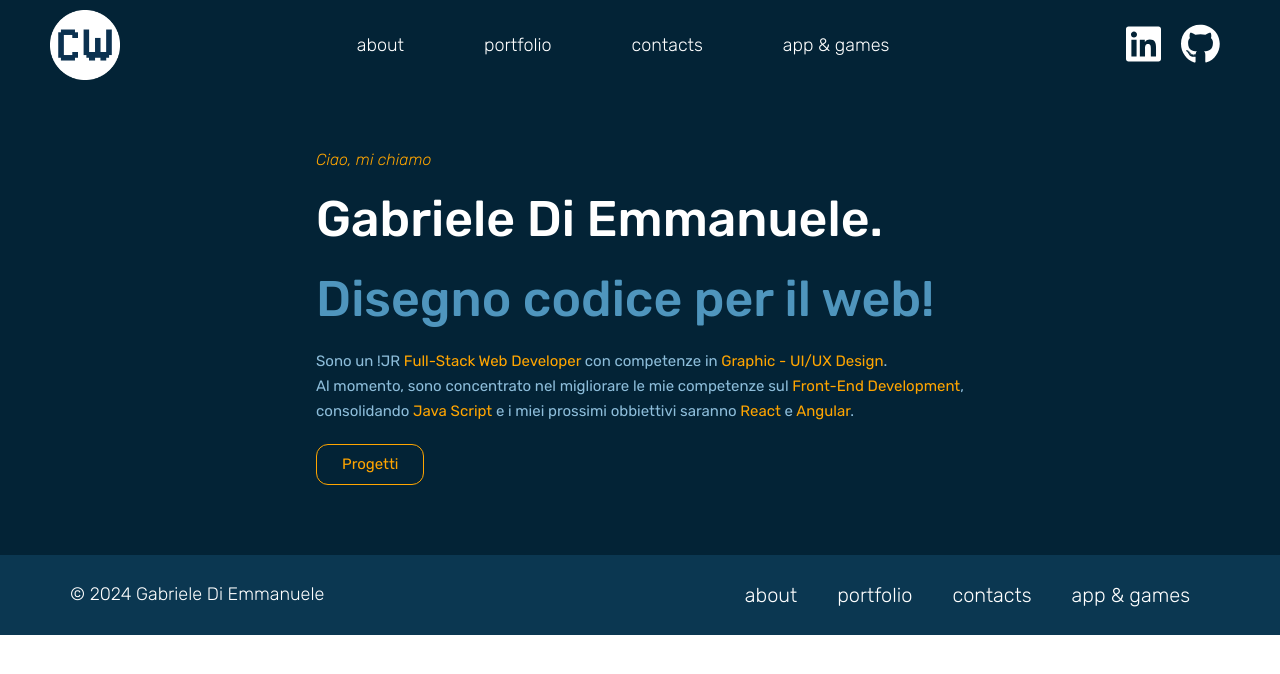
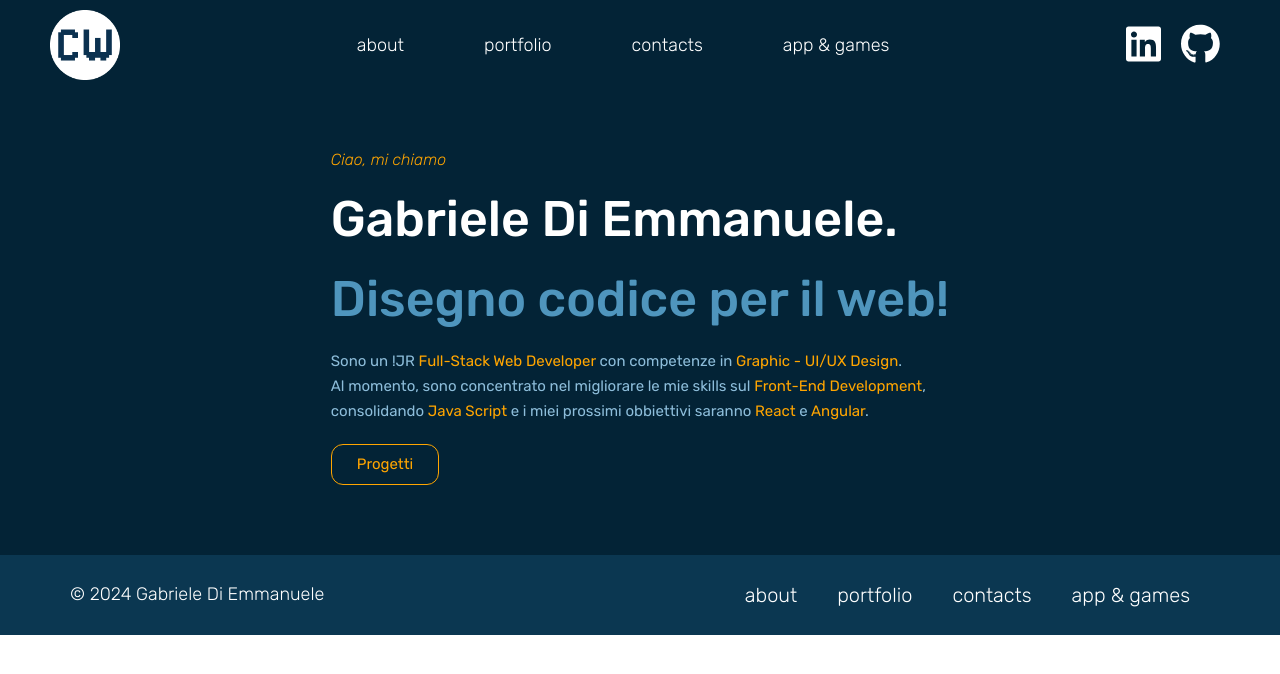
Before and after one commit to gabrielediemmanuele/gabrielediemmanuele.github.io, a Vue app: page / in a window 1280 px wide. Shown: the top 674 px of the page. Built offline with nearby package versions, Linux system fonts and the light colour scheme.

Commit message:
feat: change text

```diff
--- a/src/components/ui-element/newHome.vue
+++ b/src/components/ui-element/newHome.vue
@@ -23,7 +23,7 @@ export default {
       <p>
         Sono un !JR <span>Full-Stack Web Developer</span> con competenze in
         <span>Graphic - UI/UX Design</span>. <br />
-        Al momento, sono concentrato nel migliorare le mie competenze sul
+        Al momento, sono concentrato nel migliorare le mie skills sul
         <span>Front-End Development</span>, <br />consolidando
         <span>Java Script</span> e i miei prossimi obbiettivi saranno
         <span>React</span> e <span>Angular</span>.
```
